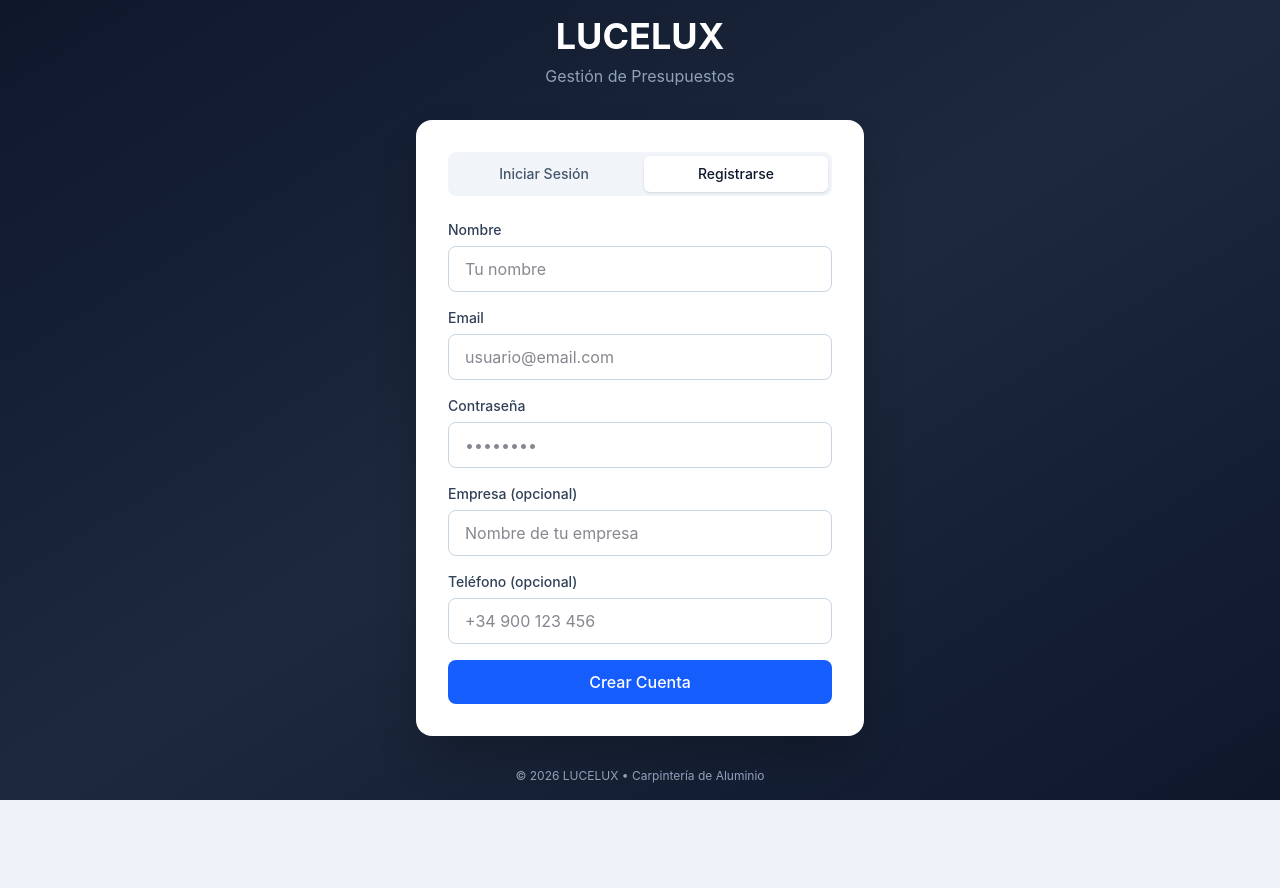
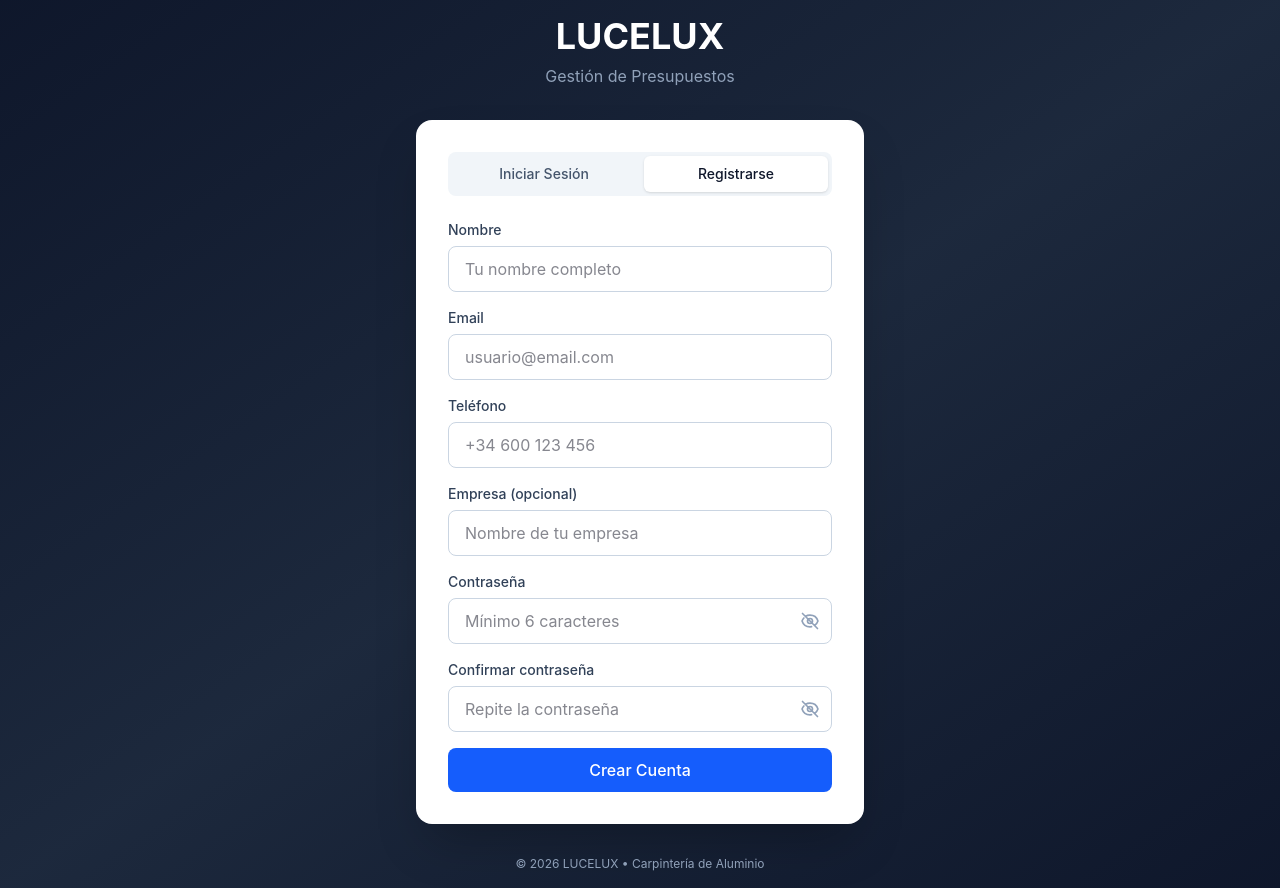
Before and after one commit to movilessatolesa-lang/lucelux, a Next.js app: page /login in a window 1280 px wide. Both pictures are taken after a click on the button "Registrarse". Before the commit the page ends 800 px from the top, so only its background shows below. Built offline with nearby package versions, Linux system fonts and the light colour scheme; no server answers.

Commit message:
feat: mejorar login/registro - ver contraseña, confirmar contraseña, teléfono obligatorio, olvidé contraseña

```diff
--- a/app/login/page.tsx
+++ b/app/login/page.tsx
@@ -4,23 +4,44 @@ import { useState } from "react";
 import { createClient } from "@/lib/supabase/client";
 import { useRouter } from "next/navigation";
 
+function EyeIcon({ open }: { open: boolean }) {
+  return open ? (
+    <svg xmlns="http://www.w3.org/2000/svg" className="w-5 h-5" fill="none" viewBox="0 0 24 24" stroke="currentColor">
+      <path strokeLinecap="round" strokeLinejoin="round" strokeWidth={2} d="M15 12a3 3 0 11-6 0 3 3 0 016 0z" />
+      <path strokeLinecap="round" strokeLinejoin="round" strokeWidth={2} d="M2.458 12C3.732 7.943 7.523 5 12 5c4.477 0 8.268 2.943 9.542 7-1.274 4.057-5.065 7-9.542 7-4.477 0-8.268-2.943-9.542-7z" />
+    </svg>
+  ) : (
+    <svg xmlns="http://www.w3.org/2000/svg" className="w-5 h-5" fill="none" viewBox="0 0 24 24" stroke="currentColor">
+      <path strokeLinecap="round" strokeLinejoin="round" strokeWidth={2} d="M13.875 18.825A10.05 10.05 0 0112 19c-4.477 0-8.268-2.943-9.542-7a9.956 9.956 0 012.223-3.592M6.53 6.533A9.956 9.956 0 0112 5c4.477 0 8.268 2.943 9.542 7a9.97 9.97 0 01-4.065 5.33M15 12a3 3 0 11-6 0 3 3 0 016 0zM3 3l18 18" />
+    </svg>
+  );
+}
+
 export default function LoginPage() {
   const router = useRouter();
   const supabase = createClient();
-  const [modo, setModo] = useState<"login" | "registro">("login");
+  const [modo, setModo] = useState<"login" | "registro" | "recuperar">("login");
   const [cargando, setCargando] = useState(false);
   const [error, setError] = useState<string | null>(null);
+  const [exito, setExito] = useState<string | null>(null);
 
   // Login
   const [email, setEmail] = useState("");
   const [password, setPassword] = useState("");
+  const [verPassword, setVerPassword] = useState(false);
 
   // Registro
   const [nombre, setNombre] = useState("");
   const [emailRegistro, setEmailRegistro] = useState("");
   const [passwordRegistro, setPasswordRegistro] = useState("");
+  const [passwordRegistroConfirm, setPasswordRegistroConfirm] = useState("");
+  const [verPasswordReg, setVerPasswordReg] = useState(false);
+  const [verPasswordRegConfirm, setVerPasswordRegConfirm] = useState(false);
   const [empresa, setEmpresa] = useState("");
   const [telefonoEmpresa, setTelefonoEmpresa] = useState("");
+
+  // Recuperar contraseña
+  const [emailRecuperar, setEmailRecuperar] = useState("");
 
   const handleLogin = async (e: React.FormEvent) => {
     e.preventDefault();
@@ -48,8 +69,17 @@ export default function LoginPage() {
   const handleRegistro = async (e: React.FormEvent) => {
     e.preventDefault();
     setError(null);
+
+    if (passwordRegistro !== passwordRegistroConfirm) {
+      setError("Las contraseñas no coinciden");
+      return;
+    }
+    if (passwordRegistro.length < 6) {
+      setError("La contraseña debe tener al menos 6 caracteres");
+      return;
+    }
+
     setCargando(true);
-
     try {
       const { error: authError } = await supabase.auth.signUp({
         email: emailRegistro,
@@ -64,7 +94,6 @@ export default function LoginPage() {
         return;
       }
 
-      // Hacer login automático tras registro
       const { error: loginError } = await supabase.auth.signInWithPassword({
         email: emailRegistro,
         password: passwordRegistro,
@@ -82,6 +111,31 @@ export default function LoginPage() {
     }
   };
 
+  const handleRecuperar = async (e: React.FormEvent) => {
+    e.preventDefault();
+    setError(null);
+    setExito(null);
+    setCargando(true);
+    try {
+      const { error: authError } = await supabase.auth.resetPasswordForEmail(emailRecuperar, {
+        redirectTo: `${window.location.origin}/auth/callback?next=/dashboard`,
+      });
+      if (authError) {
+        setError("No se pudo enviar el email. Comprueba la dirección.");
+      } else {
+        setExito("Te hemos enviado un email con el enlace para restablecer tu contraseña.");
+      }
+    } finally {
+      setCargando(false);
+    }
+  };
+
+  const cambiarModo = (nuevoModo: "login" | "registro" | "recuperar") => {
+    setModo(nuevoModo);
+    setError(null);
+    setExito(null);
+  };
+
   return (
     <div className="min-h-screen bg-gradient-to-br from-slate-900 via-slate-800 to-slate-900 flex items-center justify-center p-4">
       <div className="w-full max-w-md">
@@ -93,13 +147,11 @@ export default function LoginPage() {
 
         {/* Card */}
         <div className="bg-white rounded-2xl shadow-2xl p-8 space-y-6">
-          {/* Tabs */}
+          {/* Tabs — solo en login y registro */}
+          {modo !== "recuperar" && (
             <div className="flex gap-2 bg-slate-100 p-1 rounded-lg">
               <button
-              onClick={() => {
-                setModo("login");
-                setError(null);
-              }}
+                onClick={() => cambiarModo("login")}
                 className={`flex-1 py-2 rounded-md font-medium text-sm transition-all ${
                   modo === "login"
                     ? "bg-white text-slate-900 shadow-sm"
@@ -109,10 +161,7 @@ export default function LoginPage() {
                 Iniciar Sesión
               </button>
               <button
-              onClick={() => {
-                setModo("registro");
-                setError(null);
-              }}
+                onClick={() => cambiarModo("registro")}
                 className={`flex-1 py-2 rounded-md font-medium text-sm transition-all ${
                   modo === "registro"
                     ? "bg-white text-slate-900 shadow-sm"
@@ -122,21 +171,25 @@ export default function LoginPage() {
                 Registrarse
               </button>
             </div>
+          )}
 
-          {/* Error */}
+          {/* Error / Éxito */}
           {error && (
             <div className="p-3 bg-red-50 border border-red-200 rounded-lg text-red-700 text-sm">
               {error}
             </div>
           )}
+          {exito && (
+            <div className="p-3 bg-green-50 border border-green-200 rounded-lg text-green-700 text-sm">
+              {exito}
+            </div>
+          )}
 
-          {/* Login Form */}
+          {/* ── LOGIN ── */}
           {modo === "login" && (
             <form onSubmit={handleLogin} className="space-y-4">
               <div>
-                <label className="block text-sm font-medium text-slate-700 mb-1.5">
-                  Email
-                </label>
+                <label className="block text-sm font-medium text-slate-700 mb-1.5">Email</label>
                 <input
                   type="email"
                   value={email}
@@ -148,17 +201,34 @@ export default function LoginPage() {
               </div>
 
               <div>
-                <label className="block text-sm font-medium text-slate-700 mb-1.5">
-                  Contraseña
-                </label>
+                <label className="block text-sm font-medium text-slate-700 mb-1.5">Contraseña</label>
+                <div className="relative">
                   <input
-                  type="password"
+                    type={verPassword ? "text" : "password"}
                     value={password}
                     onChange={(e) => setPassword(e.target.value)}
                     placeholder="••••••••"
-                  className="w-full px-4 py-2.5 border border-slate-300 rounded-lg focus:outline-none focus:ring-2 focus:ring-blue-500 focus:border-transparent"
+                    className="w-full px-4 py-2.5 pr-11 border border-slate-300 rounded-lg focus:outline-none focus:ring-2 focus:ring-blue-500 focus:border-transparent"
                     required
                   />
+                  <button
+                    type="button"
+                    onClick={() => setVerPassword(!verPassword)}
+                    className="absolute right-3 top-1/2 -translate-y-1/2 text-slate-400 hover:text-slate-600"
+                  >
+                    <EyeIcon open={verPassword} />
+                  </button>
+                </div>
+              </div>
+
+              <div className="text-right">
+                <button
+                  type="button"
+                  onClick={() => cambiarModo("recuperar")}
+                  className="text-sm text-blue-600 hover:text-blue-700 hover:underline"
+                >
+                  ¿Olvidaste tu contraseña?
+                </button>
               </div>
 
               <button
@@ -171,27 +241,23 @@ export default function LoginPage() {
             </form>
           )}
 
-          {/* Registro Form */}
+          {/* ── REGISTRO ── */}
           {modo === "registro" && (
             <form onSubmit={handleRegistro} className="space-y-4">
               <div>
-                <label className="block text-sm font-medium text-slate-700 mb-1.5">
-                  Nombre
-                </label>
+                <label className="block text-sm font-medium text-slate-700 mb-1.5">Nombre</label>
                 <input
                   type="text"
                   value={nombre}
                   onChange={(e) => setNombre(e.target.value)}
-                  placeholder="Tu nombre"
+                  placeholder="Tu nombre completo"
                   className="w-full px-4 py-2.5 border border-slate-300 rounded-lg focus:outline-none focus:ring-2 focus:ring-blue-500 focus:border-transparent"
                   required
                 />
               </div>
 
               <div>
-                <label className="block text-sm font-medium text-slate-700 mb-1.5">
-                  Email
-                </label>
+                <label className="block text-sm font-medium text-slate-700 mb-1.5">Email</label>
                 <input
                   type="email"
                   value={emailRegistro}
@@ -203,23 +269,19 @@ export default function LoginPage() {
               </div>
 
               <div>
-                <label className="block text-sm font-medium text-slate-700 mb-1.5">
-                  Contraseña
-                </label>
+                <label className="block text-sm font-medium text-slate-700 mb-1.5">Teléfono</label>
                 <input
-                  type="password"
-                  value={passwordRegistro}
-                  onChange={(e) => setPasswordRegistro(e.target.value)}
-                  placeholder="••••••••"
+                  type="tel"
+                  value={telefonoEmpresa}
+                  onChange={(e) => setTelefonoEmpresa(e.target.value)}
+                  placeholder="+34 600 123 456"
                   className="w-full px-4 py-2.5 border border-slate-300 rounded-lg focus:outline-none focus:ring-2 focus:ring-blue-500 focus:border-transparent"
                   required
                 />
               </div>
 
               <div>
-                <label className="block text-sm font-medium text-slate-700 mb-1.5">
-                  Empresa (opcional)
-                </label>
+                <label className="block text-sm font-medium text-slate-700 mb-1.5">Empresa (opcional)</label>
                 <input
                   type="text"
                   value={empresa}
@@ -230,15 +292,83 @@ export default function LoginPage() {
               </div>
 
               <div>
-                <label className="block text-sm font-medium text-slate-700 mb-1.5">
-                  Teléfono (opcional)
-                </label>
+                <label className="block text-sm font-medium text-slate-700 mb-1.5">Contraseña</label>
+                <div className="relative">
                   <input
-                  type="tel"
-                  value={telefonoEmpresa}
-                  onChange={(e) => setTelefonoEmpresa(e.target.value)}
-                  placeholder="+34 900 123 456"
+                    type={verPasswordReg ? "text" : "password"}
+                    value={passwordRegistro}
+                    onChange={(e) => setPasswordRegistro(e.target.value)}
+                    placeholder="Mínimo 6 caracteres"
+                    className="w-full px-4 py-2.5 pr-11 border border-slate-300 rounded-lg focus:outline-none focus:ring-2 focus:ring-blue-500 focus:border-transparent"
+                    required
+                  />
+                  <button
+                    type="button"
+                    onClick={() => setVerPasswordReg(!verPasswordReg)}
+                    className="absolute right-3 top-1/2 -translate-y-1/2 text-slate-400 hover:text-slate-600"
+                  >
+                    <EyeIcon open={verPasswordReg} />
+                  </button>
+                </div>
+              </div>
+
+              <div>
+                <label className="block text-sm font-medium text-slate-700 mb-1.5">Confirmar contraseña</label>
+                <div className="relative">
+                  <input
+                    type={verPasswordRegConfirm ? "text" : "password"}
+                    value={passwordRegistroConfirm}
+                    onChange={(e) => setPasswordRegistroConfirm(e.target.value)}
+                    placeholder="Repite la contraseña"
+                    className={`w-full px-4 py-2.5 pr-11 border rounded-lg focus:outline-none focus:ring-2 focus:ring-blue-500 focus:border-transparent ${
+                      passwordRegistroConfirm && passwordRegistro !== passwordRegistroConfirm
+                        ? "border-red-400 bg-red-50"
+                        : "border-slate-300"
+                    }`}
+                    required
+                  />
+                  <button
+                    type="button"
+                    onClick={() => setVerPasswordRegConfirm(!verPasswordRegConfirm)}
+                    className="absolute right-3 top-1/2 -translate-y-1/2 text-slate-400 hover:text-slate-600"
+                  >
+                    <EyeIcon open={verPasswordRegConfirm} />
+                  </button>
+                </div>
+                {passwordRegistroConfirm && passwordRegistro !== passwordRegistroConfirm && (
+                  <p className="text-red-500 text-xs mt-1">Las contraseñas no coinciden</p>
+                )}
+              </div>
+
+              <button
+                type="submit"
+                disabled={cargando}
+                className="w-full bg-blue-600 hover:bg-blue-700 text-white font-medium py-2.5 rounded-lg transition-colors disabled:opacity-50 disabled:cursor-not-allowed"
+              >
+                {cargando ? "Registrando..." : "Crear Cuenta"}
+              </button>
+            </form>
+          )}
+
+          {/* ── RECUPERAR CONTRASEÑA ── */}
+          {modo === "recuperar" && (
+            <form onSubmit={handleRecuperar} className="space-y-4">
+              <div className="text-center">
+                <h2 className="text-lg font-semibold text-slate-800">Recuperar contraseña</h2>
+                <p className="text-sm text-slate-500 mt-1">
+                  Introduce tu email y te enviaremos un enlace para restablecer tu contraseña.
+                </p>
+              </div>
+
+              <div>
+                <label className="block text-sm font-medium text-slate-700 mb-1.5">Email</label>
+                <input
+                  type="email"
+                  value={emailRecuperar}
+                  onChange={(e) => setEmailRecuperar(e.target.value)}
+                  placeholder="usuario@email.com"
                   className="w-full px-4 py-2.5 border border-slate-300 rounded-lg focus:outline-none focus:ring-2 focus:ring-blue-500 focus:border-transparent"
+                  required
                 />
               </div>
 
@@ -247,7 +377,15 @@ export default function LoginPage() {
                 disabled={cargando}
                 className="w-full bg-blue-600 hover:bg-blue-700 text-white font-medium py-2.5 rounded-lg transition-colors disabled:opacity-50 disabled:cursor-not-allowed"
               >
-                {cargando ? "Registrando..." : "Crear Cuenta"}
+                {cargando ? "Enviando..." : "Enviar enlace"}
+              </button>
+
+              <button
+                type="button"
+                onClick={() => cambiarModo("login")}
+                className="w-full text-sm text-slate-500 hover:text-slate-700 hover:underline"
+              >
+                ← Volver al inicio de sesión
               </button>
             </form>
           )}
```
Lines whose indentation alone changed are shown as unchanged.
